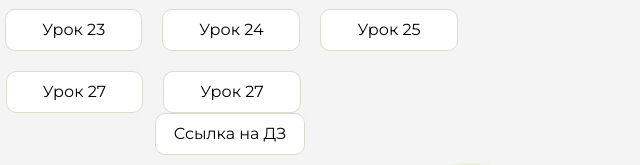
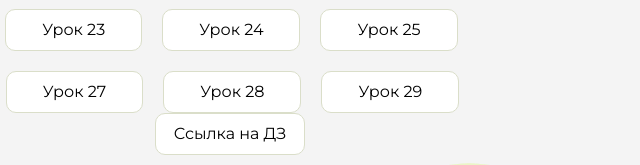
Before and after one commit to nrakov174-del/homwork, a plain HTML site: page index.html in a window 1280 px wide. Shown: the part 477-642 px from the top of the page, 608-1248 px from the left. Drawn offline with Linux system fonts and the light colour scheme.

Commit message:
Update index.html

```diff
--- a/index.html
+++ b/index.html
@@ -171,7 +171,10 @@
                         <a href="js/index.html">Урок 27</a>
                    </li>
                    <li class="content__list-item">
-                        <a href="todoApp/index.html">Урок 27</a>
+                        <a href="todoApp/index.html">Урок 28</a>
+                   </li>
+                   <li class="content__list-item">
+                        <a href="todoApp1/index.html">Урок 29</a>
                    </li>
                 </ul>
             </div>
```
